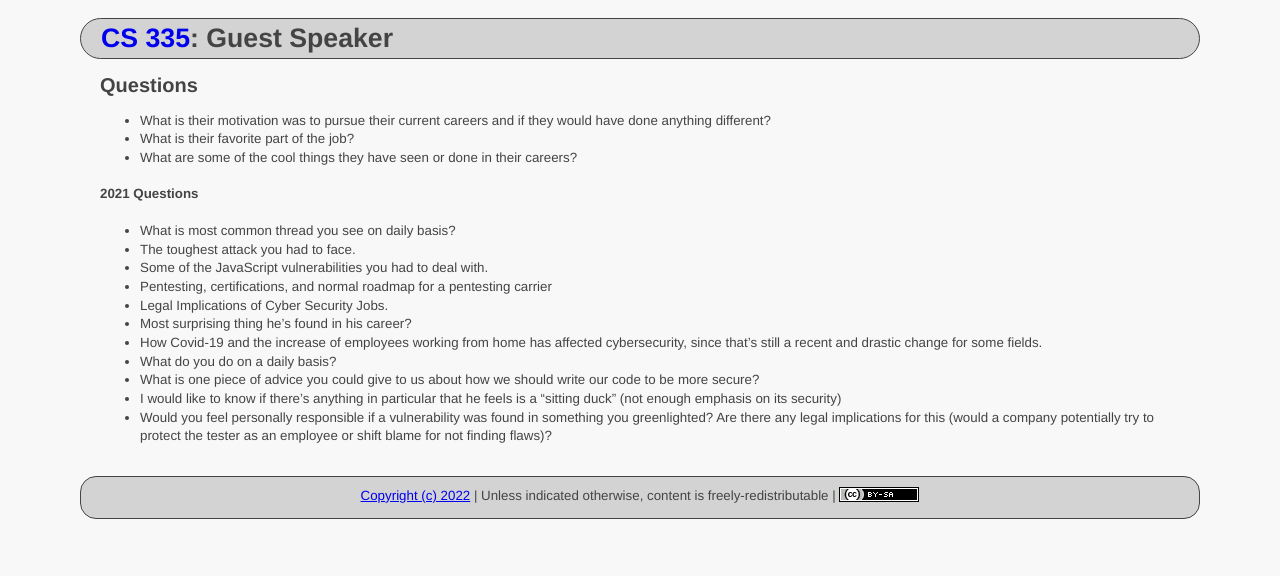
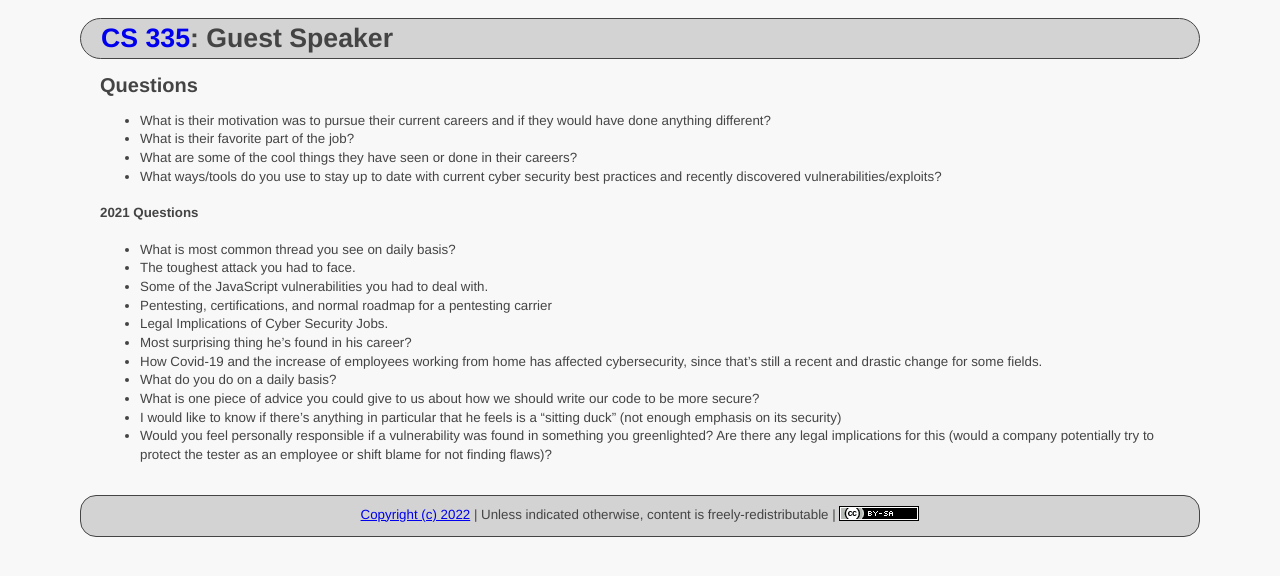
Before and after one commit to ycpcs/cs335-spring2022, a Jekyll site: the page built from schedule/guest_speaker.md, in a window 1280 px wide. Shown: the top 576 px of the page. Built offline with Jekyll 4.4.1, drawn with Linux system fonts in a browser that asks for light colours.

Commit message:
add questions

```diff
--- a/schedule/guest_speaker.md
+++ b/schedule/guest_speaker.md
@@ -9,6 +9,7 @@ Questions
 - What is their motivation was to pursue their current careers and if they would have done anything different?
 - What is their favorite part of the job?
 - What are some of the cool things they have seen or done in their careers?
+- What ways/tools do you use to stay up to date with current cyber security best practices and recently discovered vulnerabilities/exploits?
 
 #### 2021 Questions
 - What is most common thread you see on daily basis?
```
